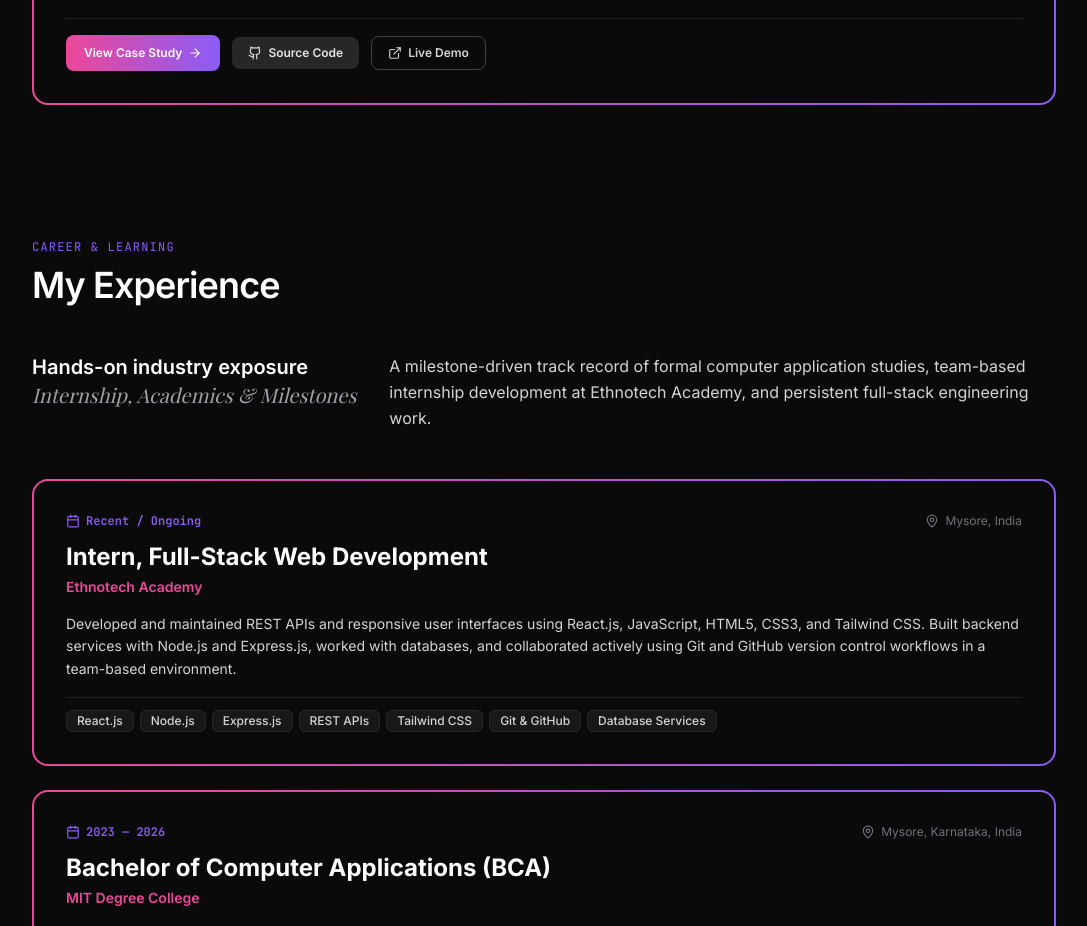
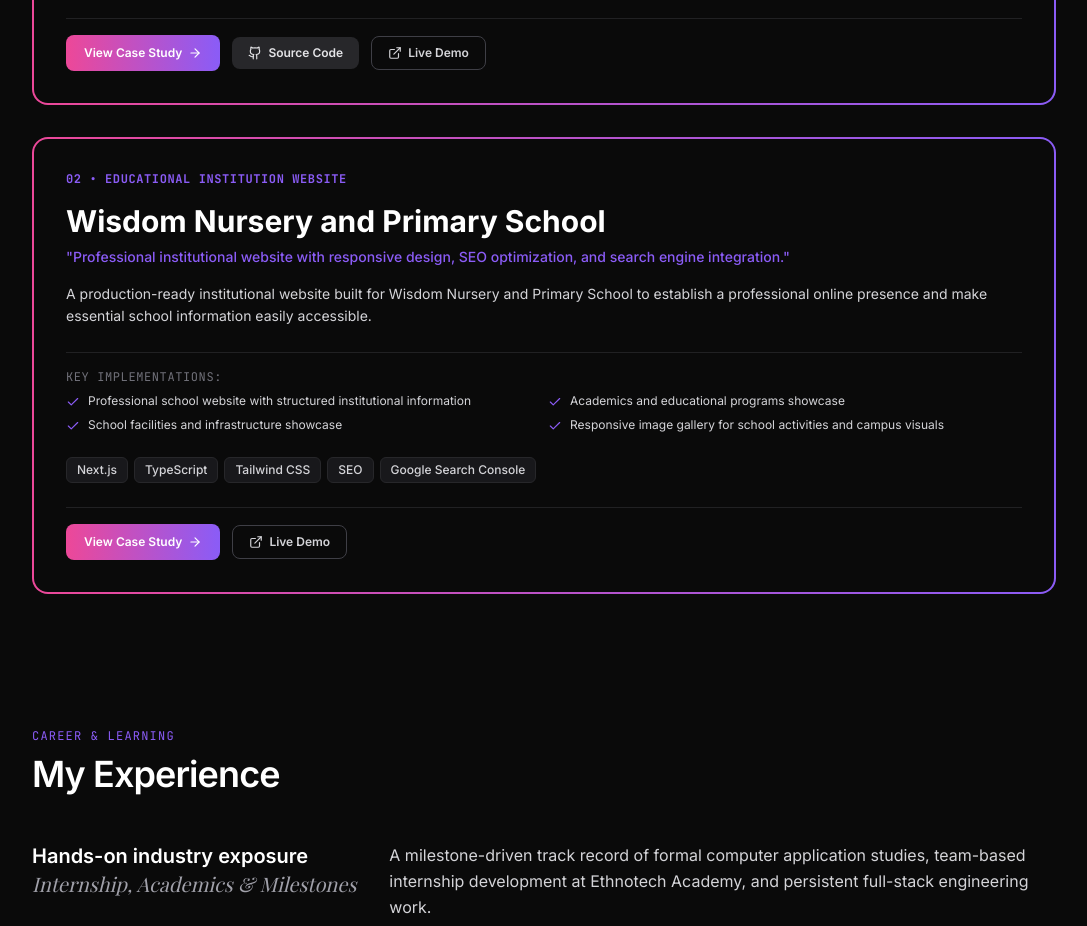
Before and after one commit to mohammed-meezan/PORTFOLIO, a Next.js app: page / in a window 1280 px wide. Shown: the part 2420-3346 px from the top of the page, without its empty margins (96-1183 px from the left). Built offline with nearby package versions, Linux system fonts and the light colour scheme; no server answers; a web font is replaced by a local one.

Commit message:
feat: add Wisdom Nursery and Primary School project details

```diff
--- a/data/projects.ts
+++ b/data/projects.ts
@@ -73,7 +73,114 @@ export const projects: Project[] = [
       {
         title: "Emergency QR Profile",
         description: "Instant scannable medical summary highlighting blood type, allergies, and emergency contacts."
-      }
+      },
+
     ]
-  }
+  },
+
+        {
+    id: "wisdom-primary-school",
+    slug: "wisdom-primary-school",
+    title: "Wisdom Nursery and Primary School",
+    tagline:
+      "Professional institutional website with responsive design, SEO optimization, and search engine integration.",
+    description:
+      "A production-ready institutional website built for Wisdom Nursery and Primary School to establish a professional online presence and make essential school information easily accessible.",
+    fullOverview:
+      "Wisdom Nursery and Primary School is a production institutional website developed for a real-world educational client. The platform presents the school's academics, facilities, gallery, and contact information through a clean and structured interface. It is fully responsive across mobile, tablet, and desktop devices, with a strong focus on SEO, performance, accessibility, and maintainability.",
+    problem:
+      "The school needed a professional online presence where parents and visitors could easily discover information about academics, facilities, school activities, and how to contact the institution.",
+    solution:
+      "Built a responsive and performance-focused institutional website using Next.js, TypeScript, and Tailwind CSS, with structured metadata, XML sitemap, robots.txt, and Google Search Console integration to improve search visibility and crawlability.",
+    featured: false,
+    category: "Educational Institution Website",
+    technologies: [
+      "Next.js",
+      "TypeScript",
+      "Tailwind CSS",
+      "SEO",
+      "Google Search Console",
+    ],
+    features: [
+      "Professional school website with structured institutional information",
+      "Academics and educational programs showcase",
+      "School facilities and infrastructure showcase",
+      "Responsive image gallery for school activities and campus visuals",
+      "Dedicated contact and school information sections",
+      "Fully responsive UI for mobile, tablet, and desktop devices",
+      "Reusable and maintainable UI components",
+      "SEO-optimized page metadata",
+      "XML sitemap generation for search-engine discovery",
+      "robots.txt configuration for crawler management",
+      "Google Search Console integration",
+      "Optimized images and assets for improved page performance",
+    ],
+    architecture: {
+      frontend:
+        "Next.js application built with TypeScript and reusable responsive components styled using Tailwind CSS.",
+      backend:
+        "Frontend-focused institutional website without a dedicated backend service.",
+      database:
+        "No database required; the website primarily presents structured institutional content.",
+      auth:
+        "No authentication system required for this public-facing institutional website.",
+      services: [
+        "Google Search Console for search indexing and website monitoring",
+        "Next.js SEO features for metadata, sitemap, and robots.txt configuration",
+      ],
+    },
+    challenges: [
+      {
+        challenge:
+          "Creating a professional institutional design that works consistently across mobile, tablet, and desktop screen sizes.",
+        solution:
+          "Developed reusable responsive components and carefully structured layouts using Tailwind CSS breakpoints and adaptive design patterns.",
+      },
+      {
+        challenge:
+          "Improving the school's discoverability through search engines.",
+        solution:
+          "Implemented structured page metadata, XML sitemap, robots.txt, and Google Search Console integration to support search indexing and crawlability.",
+      },
+      {
+        challenge:
+          "Maintaining good page performance while presenting multiple visual assets such as school facilities and gallery images.",
+        solution:
+          "Optimized image assets and page layouts to reduce unnecessary loading overhead while maintaining a visually engaging experience.",
+      },
+    ],
+    learnings: [
+      "Gained practical experience building a production website for a real-world client.",
+      "Improved understanding of responsive UI development using Next.js and Tailwind CSS.",
+      "Learned how technical SEO elements such as metadata, XML sitemaps, and robots.txt contribute to website discoverability.",
+      "Gained hands-on experience integrating and monitoring a website through Google Search Console.",
+      "Improved understanding of performance-focused asset and layout optimization.",
+    ],
+    demoUrl: "https://www.wisdomprimary.in/",
+    githubUrl: "",
+    image:
+      "https://res.cloudinary.com/ddr1ynq4c/image/upload/v1790516047/favicon_hzx2qs.png",
+    mockups: [
+      {
+        title: "School Homepage",
+        description:
+          "Professional landing page introducing the school and providing quick access to important institutional information.",
+      },
+      {
+        title: "Academics & Facilities",
+        description:
+          "Structured sections showcasing academic offerings, school facilities, and the institution's educational environment.",
+      },
+      {
+        title: "School Gallery",
+        description:
+          "Responsive gallery presenting campus visuals, activities, and important moments from school life.",
+      },
+      {
+        title: "Contact & Information",
+        description:
+          "Accessible contact and institutional information designed to help parents and visitors connect with the school.",
+      },
+    ],
+  },
 ];
```
